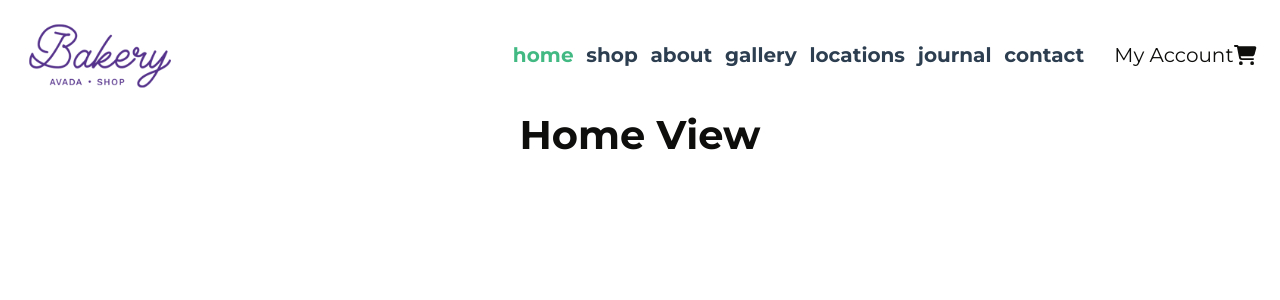
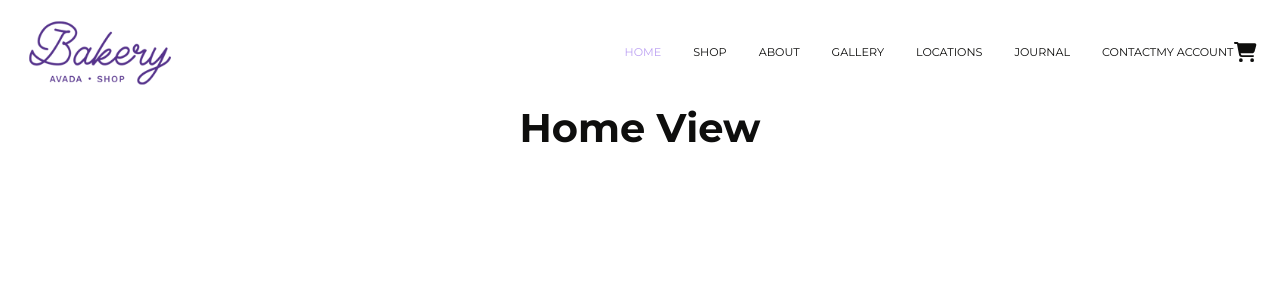
Before and after one commit to EliGolam/proj-html-vuejs, a Vue app: page / in a window 1280 px wide. Shown: the top 300 px of the page. Built offline with nearby package versions, Linux system fonts and the light colour scheme; a web font is replaced by a local one.

Commit message:
Styled NavBarComponent

```diff
--- a/src/App.vue
+++ b/src/App.vue
@@ -22,17 +22,4 @@ export default {
   text-align: center;
   color: #2c3e50;
 }
-
-nav {
-  padding: 30px;
-
-  a {
-    font-weight: bold;
-    color: #2c3e50;
-
-    &.router-link-exact-active {
-      color: #42b983;
-    }
-  }
-}
 </style>
--- a/src/assets/styles/_variables.scss
+++ b/src/assets/styles/_variables.scss
@@ -26,8 +26,11 @@ $fs-1: 2rem;
 $fs-2: 1.6rem;
 $fs-3: 1.5rem;
 $fs-4: 1.25rem;
-$fs-5: .9rem;
-$fs-6: .8rem;
+$fs-5: 1.1rem;
+$fs-6: 1rem;
+$fs-7: .9rem;
+$fs-8: .7rem;
+$fs-9: .55rem;
 
 // Weight
 $fw-extra-bold: 800;
--- a/src/assets/styles/utilities.scss
+++ b/src/assets/styles/utilities.scss
@@ -52,6 +52,14 @@
 // NAV
 .nav-link {
     cursor: pointer;
+
+    // Font
+    font-size: $fs-8;
+    text-transform: uppercase;
+
+	&.router-link-exact-active {
+		color: $clr-primary-purple;
+	}
 }
 
 // SCROLLER
--- a/src/components/NavBarComponent.vue
+++ b/src/components/NavBarComponent.vue
@@ -4,6 +4,7 @@
       <RoutingNavLinkComponent v-for="navLink in navLinks"
 				:key="navLink.name"
 				:link="navLink"
+				class="nav-link"
 			/>
 			<!-- <router-link to="/">Home</router-link>
       <router-link to="/about">About</router-link> -->
@@ -33,19 +34,10 @@ export default {
 
 nav {
 	// Local Variables
-	$c-gap: $_size-2;
+	$c-gap: $_size-6;
 
 	// Flex Container
 	display: flex;
 	column-gap: $c-gap;
-
-	a {
-		font-weight: bold;
-		color: #2c3e50;
-
-		&.router-link-exact-active {
-			color: #42b983;
-		}
-	}
 }
 </style>
```
